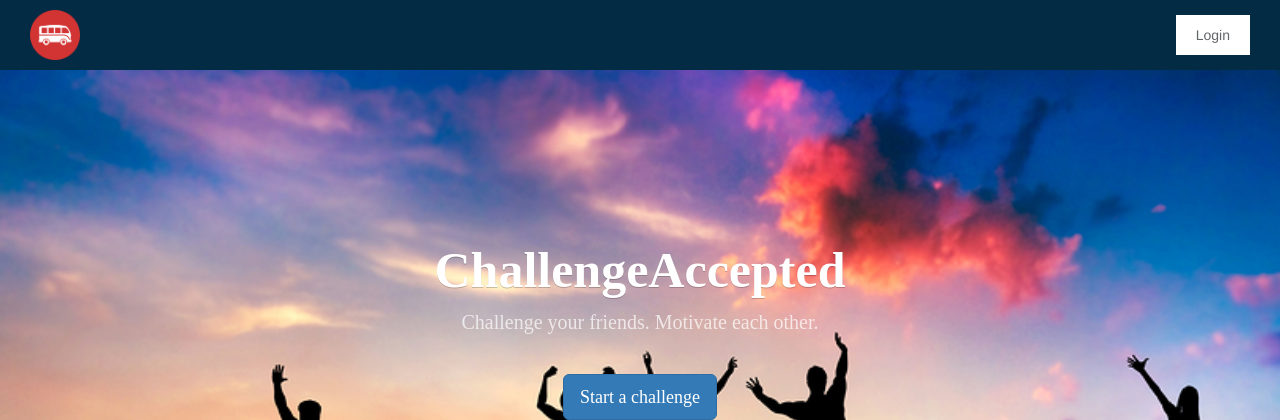
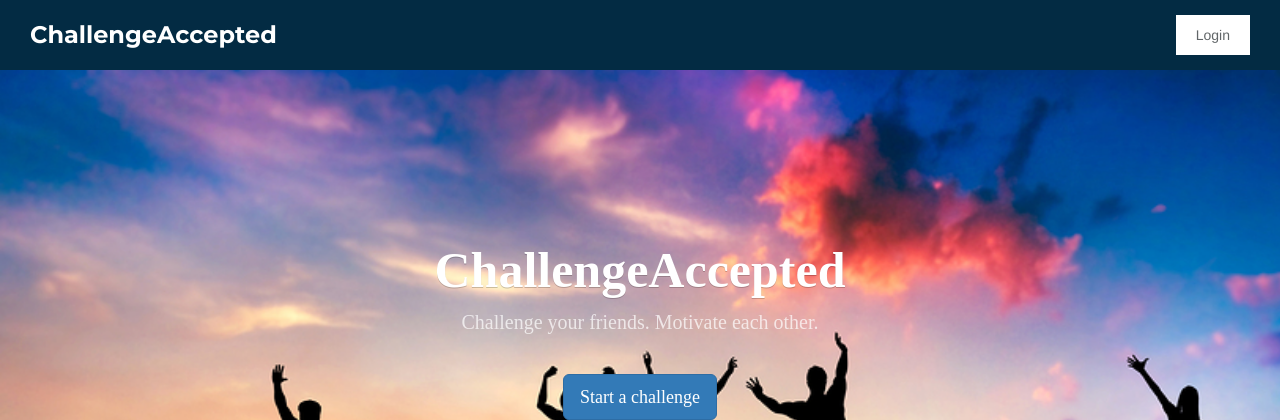
Before and after one commit to AndreGoto/challengeaccepted, a Rails app: page / in a window 1280 px wide. Shown: the top 420 px of the page. Run offline with Rails 7, Linux system fonts and the light colour scheme; style sheets or scripts are compiled from the project's sources; parts of the project's set-up code (start-up, migrations or seed data) failed here and were passed over; some libraries are stand-ins or nearby versions.

Commit message:
change the logo

```diff
--- a/app/assets/stylesheets/layout/_navbar.scss
+++ b/app/assets/stylesheets/layout/_navbar.scss
@@ -10,6 +10,19 @@
   justify-content: space-between;
 }
 
+/* Logo */
+.navbar-wagon-brand {
+  font-family: $header-font;
+  color: white;
+  font-size: 24px;
+  font-weight: 700;
+}
+
+.navbar-wagon-brand:hover {
+  text-decoration: none;
+  color: $main-blue;
+}
+
 /* Optional class to fix the navbar on top */
 .navbar-wagon-fixed {
   position: fixed;
@@ -17,11 +30,6 @@
   top: 0px;
   z-index: 1;
   width: 100%;
-}
-
-/* Navbar logo */
-.navbar-wagon-brand img {
-  width: 50px;
 }
 
 /* Navbar right section (with form, links, button) */
--- a/app/views/shared/_navbar.html.erb
+++ b/app/views/shared/_navbar.html.erb
@@ -1,7 +1,7 @@
 <div class="navbar-wagon">
   <!-- Logo -->
   <%= link_to root_path, class: "navbar-wagon-brand" do %>
-    <%= image_tag "logo.png" %>
+    <strong>Challenge</strong>Accepted
   <% end %>
 
   <!-- Right Navigation -->
```
